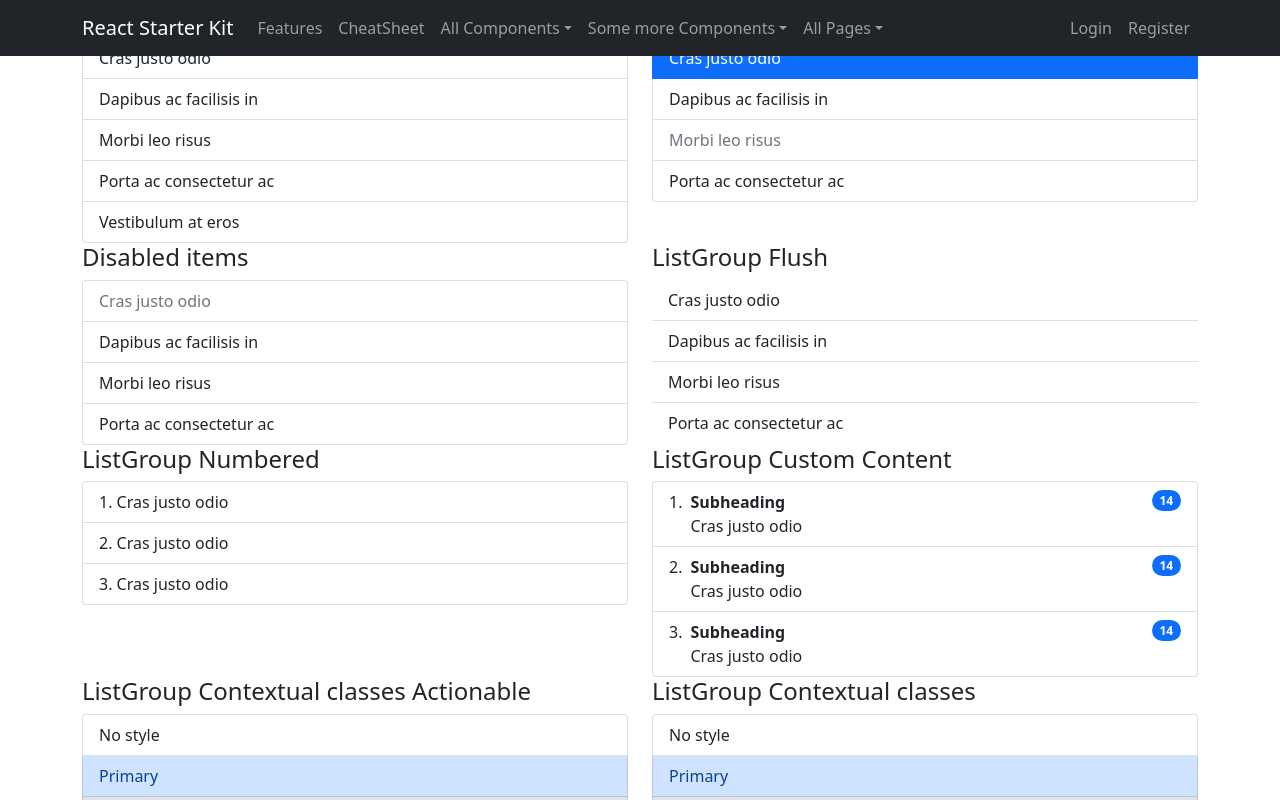
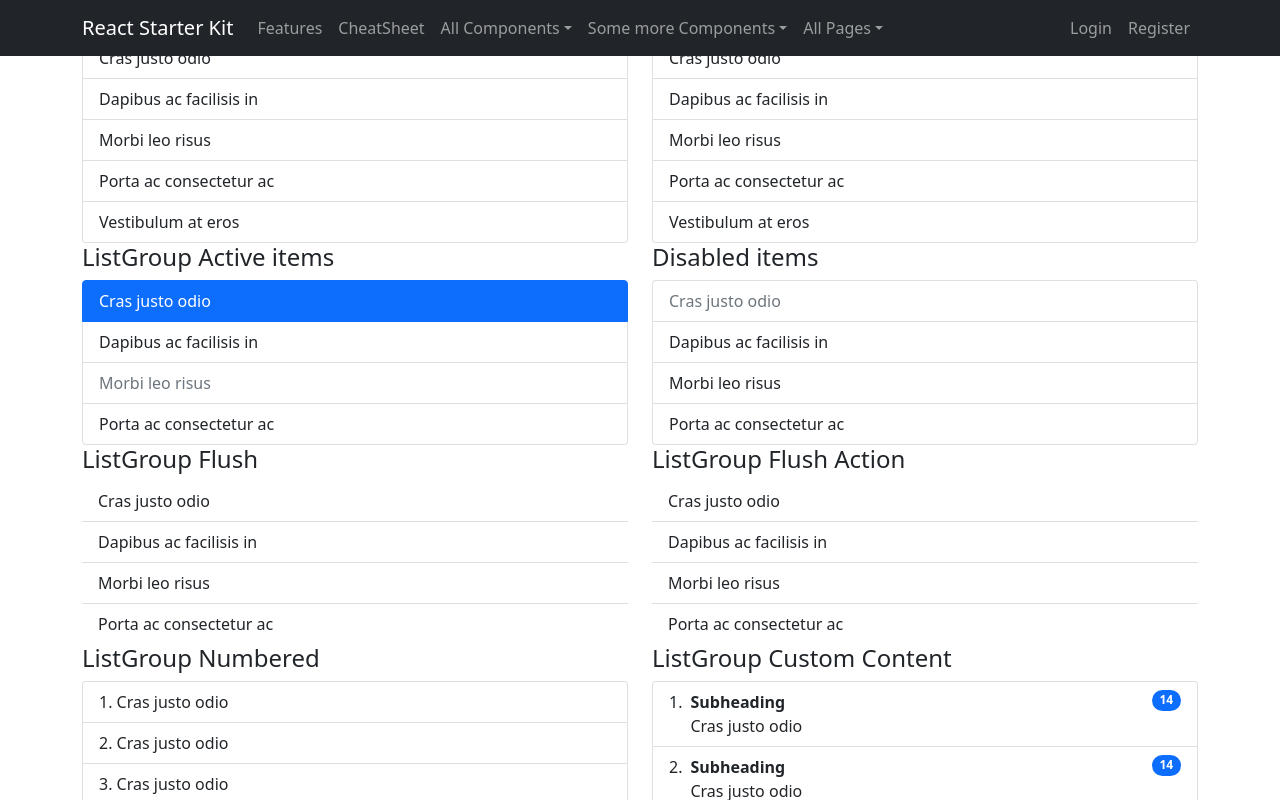
Before and after one commit to roundcodebox/aarambam, a React (Create React App) app: page /listgroups in a window 1280 px wide. Shown: the top 800 px of the page. Built offline with nearby package versions, Linux system fonts and the light colour scheme.

Commit message:
feat: made some changes to the alerts and listgroups

```diff
--- a/src/Components/Alerts.jsx
+++ b/src/Components/Alerts.jsx
@@ -9,7 +9,6 @@ function Alerts() {
       <Row>
         <Col sm={6}>
           <h4>Alerts Example</h4>
-
           {[
             'primary',
             'secondary',
@@ -39,8 +38,8 @@ function Alerts() {
           ].map((variant) => (
             <Alert key={variant} variant={variant}>
               This is a {variant} alert with{' '}
-              <Alert.Link href="#">an example link</Alert.Link>. Give it a click
-              if you like.
+              <Alert.Link href="#/">an example link</Alert.Link>. Give it a
+              click if you like.
             </Alert>
           ))}
         </Col>
--- a/src/Components/ListGroups.jsx
+++ b/src/Components/ListGroups.jsx
@@ -13,6 +13,16 @@ function ListGroups() {
             <ListGroup.Item>Morbi leo risus</ListGroup.Item>
             <ListGroup.Item>Porta ac consectetur ac</ListGroup.Item>
             <ListGroup.Item>Vestibulum at eros</ListGroup.Item>
+          </ListGroup>
+        </Col>
+        <Col sm={6}>
+          <h4>ListGroup Basic Example</h4>
+          <ListGroup>
+            <ListGroup.Item action>Cras justo odio</ListGroup.Item>
+            <ListGroup.Item action>Dapibus ac facilisis in</ListGroup.Item>
+            <ListGroup.Item action>Morbi leo risus</ListGroup.Item>
+            <ListGroup.Item action>Porta ac consectetur ac</ListGroup.Item>
+            <ListGroup.Item action>Vestibulum at eros</ListGroup.Item>
           </ListGroup>
         </Col>
         <Col sm={6}>
@@ -44,6 +54,15 @@ function ListGroups() {
             <ListGroup.Item>Dapibus ac facilisis in</ListGroup.Item>
             <ListGroup.Item>Morbi leo risus</ListGroup.Item>
             <ListGroup.Item>Porta ac consectetur ac</ListGroup.Item>
+          </ListGroup>
+        </Col>
+        <Col sm={6}>
+          <h4>ListGroup Flush Action</h4>
+          <ListGroup variant="flush">
+            <ListGroup.Item action>Cras justo odio</ListGroup.Item>
+            <ListGroup.Item action>Dapibus ac facilisis in</ListGroup.Item>
+            <ListGroup.Item action>Morbi leo risus</ListGroup.Item>
+            <ListGroup.Item action>Porta ac consectetur ac</ListGroup.Item>
           </ListGroup>
         </Col>
         <Col sm={6}>
@@ -159,6 +178,9 @@ function ListGroups() {
                   <ListGroup.Item action href="#link2">
                     Link 2
                   </ListGroup.Item>
+                  <ListGroup.Item action href="#link3">
+                    Link 3
+                  </ListGroup.Item>
                 </ListGroup>
               </Col>
               <Col sm={8}>
@@ -168,6 +190,9 @@ function ListGroups() {
                   </Tab.Pane>
                   <Tab.Pane eventKey="#link2">
                     <p>Tab content 2 </p>
+                  </Tab.Pane>
+                  <Tab.Pane eventKey="#link3">
+                    <p>Tab content 3 </p>
                   </Tab.Pane>
                 </Tab.Content>
               </Col>
```
